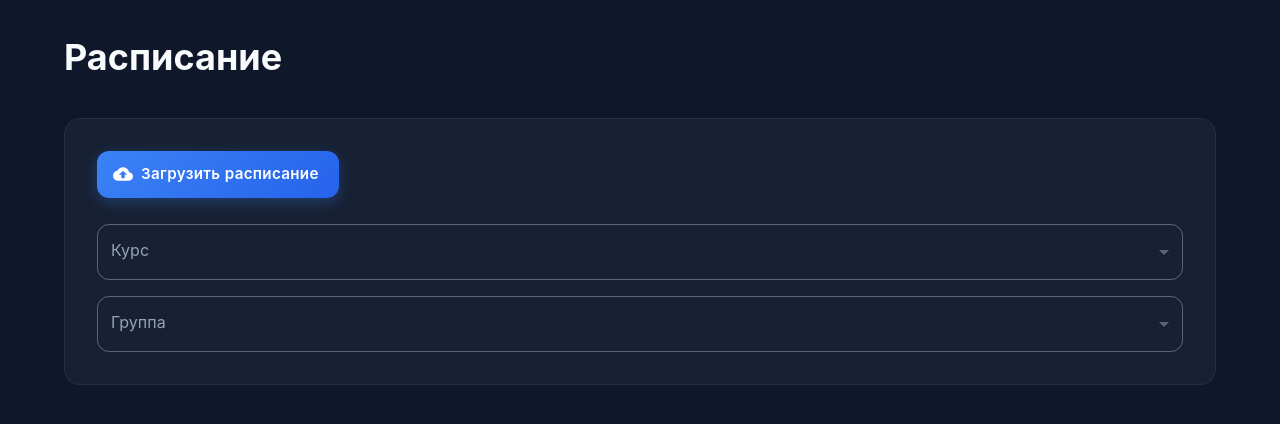
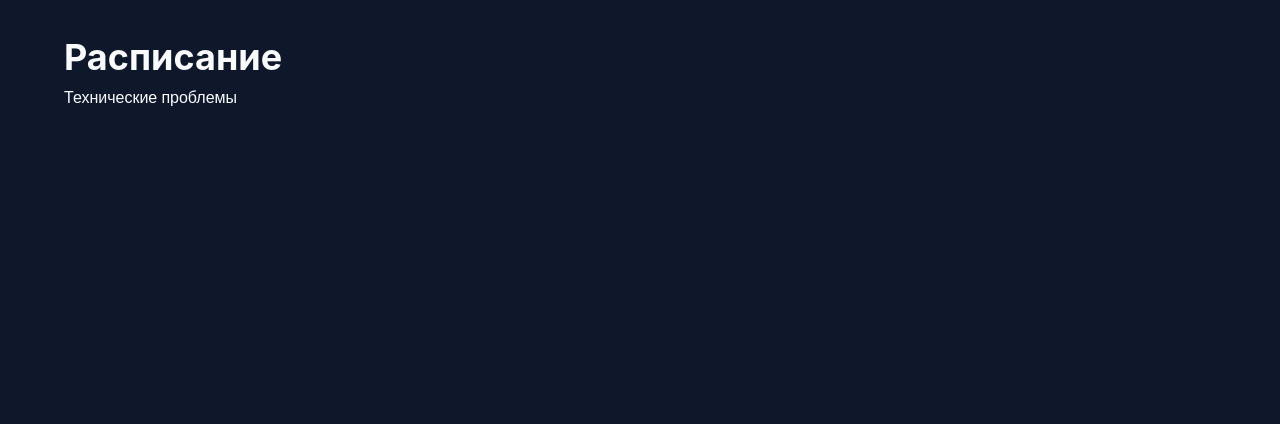
Before and after one commit to QWtom/kki-schedule-project, a Next.js app: page / in a window 1280 px wide. Shown: the top 424 px of the page. Built offline with nearby package versions, Linux system fonts and the light colour scheme.

Commit message:
bug fix process

```diff
--- a/src/app/page.tsx
+++ b/src/app/page.tsx
@@ -105,7 +105,7 @@ export default function Home() {
     return (
         <Container maxWidth="lg">
             <Typography fontSize={36} fontWeight={700} mt={4}>Расписание</Typography>
-            <Box sx={{ py: 4, minHeight: '100vh' }}>
+            {/* <Box sx={{ py: 4, minHeight: '100vh' }}>
                 <Stack spacing={4}>
                     <Paper
                         elevation={0}
@@ -237,7 +237,8 @@ export default function Home() {
                         </Paper>
                     )}
                 </Stack>
-            </Box>
+            </Box> */}
+            Технические проблемы
         </Container>
     );
 }
--- a/src/lib/context/NotificationContext.tsx
+++ b/src/lib/context/NotificationContext.tsx
@@ -32,13 +32,13 @@ export function NotificationProvider({ children }: { children: React.ReactNode }
 	}, [queue, open]);
 
 	const showNotification = useCallback((message: string, type: NotificationType = 'info') => {
-		const newMessage: NotificationMessage = {
-			id: Date.now(),
-			message,
-			type
-		};
+		// const newMessage: NotificationMessage = {
+		// 	id: Date.now(),
+		// 	message,
+		// 	type
+		// };
 
-		setQueue(prev => [...prev, newMessage]);
+		// setQueue(prev => [...prev, newMessage]);
 	}, []);
 
 	const handleClose = useCallback((event?: React.SyntheticEvent | Event, reason?: string) => {
```
Also changed, not shown: src/shared/styles/globals.css (renamed from src/app/styles/globals.css).
